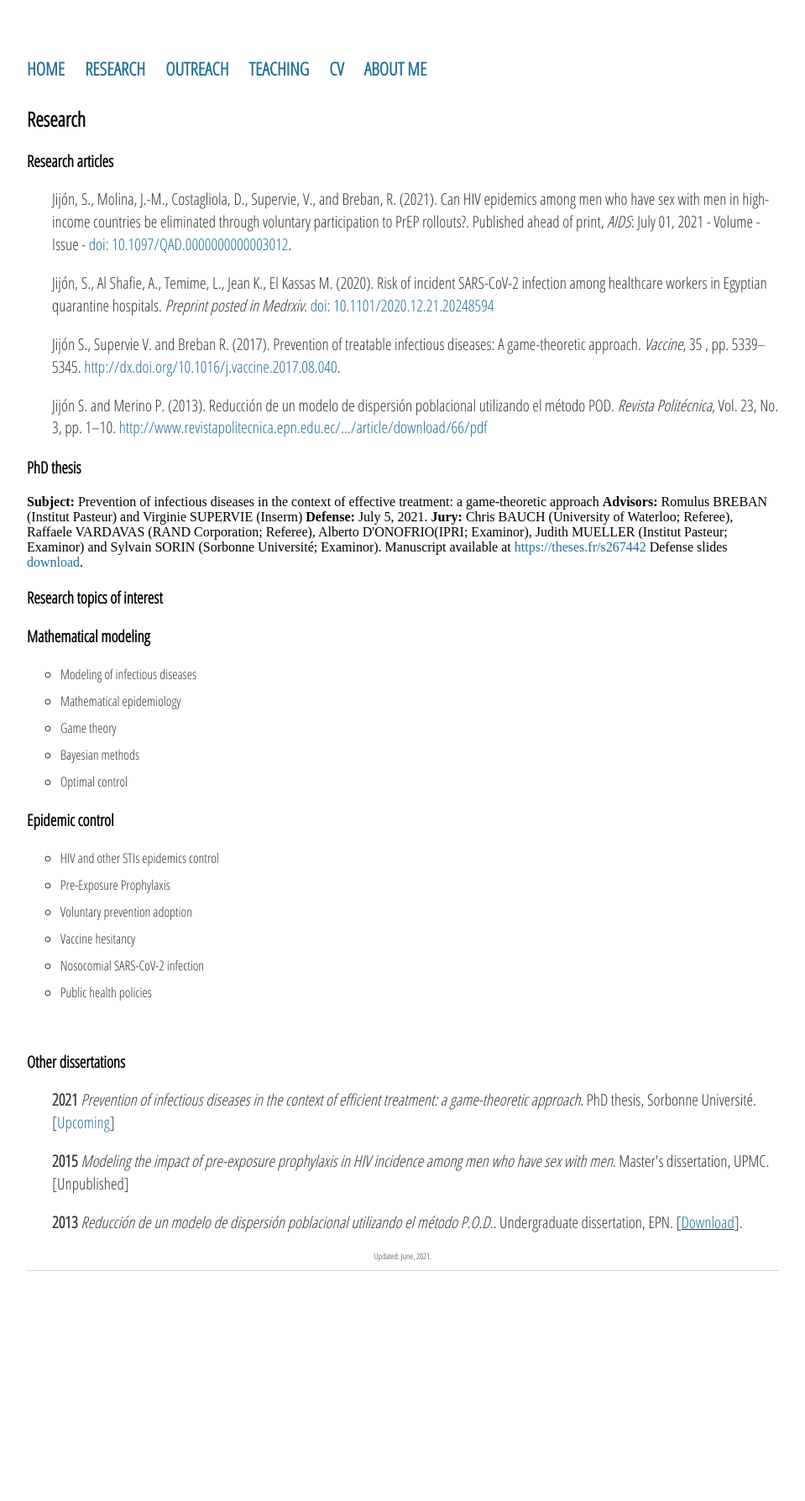
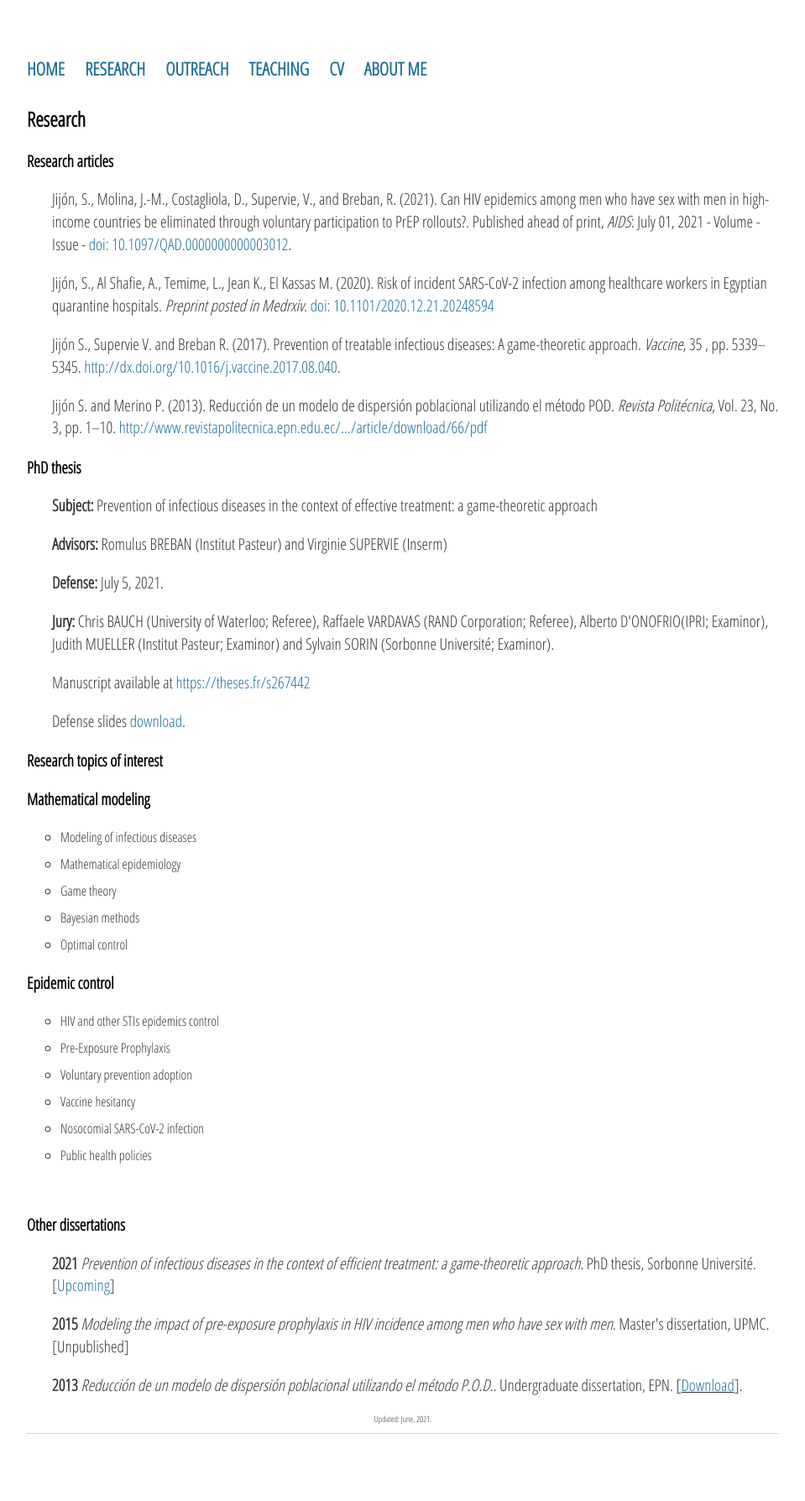
Before and after one commit to sjijon/sjijon.github.io, a Jekyll site: the page built from research.html, in a window 1280 px wide. Shown: the whole page at 84% size, without its empty margins (160-1119 px from the left). Built offline with Jekyll 4.4.1, drawn with Linux system fonts in a browser that asks for light colours; nearby versions of some CDN libraries; before the commit the page ends 1594 px from its top, so only the background shows below that.

Commit message:
Update thesis defense info

```diff
--- a/research.html
+++ b/research.html
@@ -11,14 +11,14 @@
 	<p style="padding-left:30px;">Jijón S. and Merino P. (2013). Reducción de un modelo de dispersión poblacional utilizando el método POD. <em>Revista Politécnica</em>, Vol. 23, No. 3, pp. 1–10. <a href="http://www.revistapolitecnica.epn.edu.ec/ojs2/index.php/revista_politecnica2/article/download/66/pdf">http://www.revistapolitecnica.epn.edu.ec/.../article/download/66/pdf</a></p>
 
 	<h3>PhD thesis</h3>
-	<strong>Subject:</strong> Prevention of infectious diseases in the context of effective treatment: a game-theoretic approach
-	<strong>Advisors:</strong> Romulus BREBAN (Institut Pasteur) and Virginie SUPERVIE (Inserm)
+	<p style="padding-left:30px;"><strong>Subject:</strong> Prevention of infectious diseases in the context of effective treatment: a game-theoretic approach</p>
+	<p style="padding-left:30px;"><strong>Advisors:</strong> Romulus BREBAN (Institut Pasteur) and Virginie SUPERVIE (Inserm)</p>
 
-	<strong>Defense:</strong> July 5, 2021.
-	<strong>Jury:</strong> Chris BAUCH (University of Waterloo; Referee), Raffaele VARDAVAS (RAND Corporation; Referee), Alberto D'ONOFRIO(IPRI; Examinor), Judith MUELLER (Institut Pasteur; Examinor) and Sylvain SORIN (Sorbonne Université; Examinor).
+	<p style="padding-left:30px;"><strong>Defense:</strong> July 5, 2021.</p>
+	<p style="padding-left:30px;"><strong>Jury:</strong> Chris BAUCH (University of Waterloo; Referee), Raffaele VARDAVAS (RAND Corporation; Referee), Alberto D'ONOFRIO(IPRI; Examinor), Judith MUELLER (Institut Pasteur; Examinor) and Sylvain SORIN (Sorbonne Université; Examinor).</p>
 
-	Manuscript available at <a href="https://theses.fr/s267442" target= "_blank">https://theses.fr/s267442</a>
-	Defense slides <a href="https://github.com/sjijon/sjijon.github.io/raw/master/documents/DiaposSoutenanceThese_Handout.pdf" target= "_blank">download</a>.
+	<p style="padding-left:30px;">Manuscript available at <a href="https://theses.fr/s267442" target= "_blank">https://theses.fr/s267442</a></p>
+	<p style="padding-left:30px;">Defense slides <a href="https://github.com/sjijon/sjijon.github.io/raw/master/documents/DiaposSoutenanceThese_Handout.pdf" target= "_blank">download</a>.</p>
 
 
 
```
